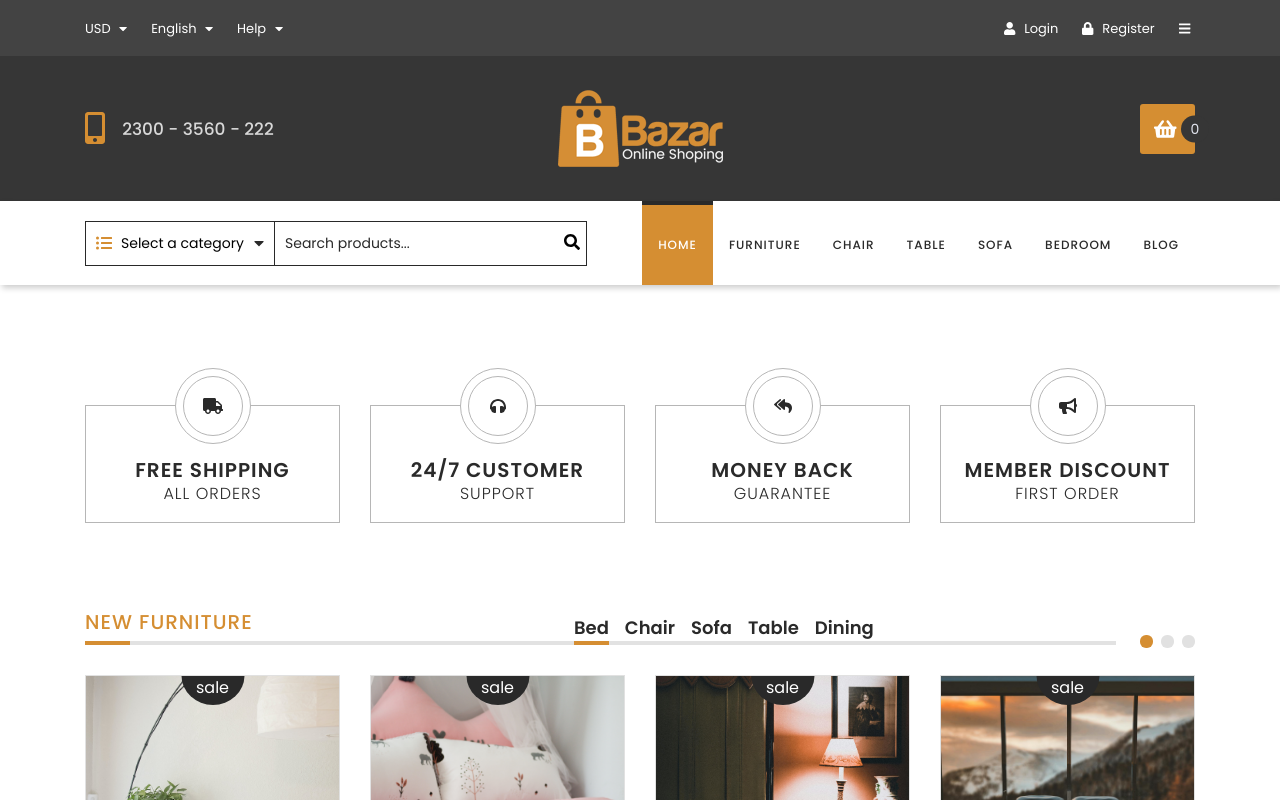
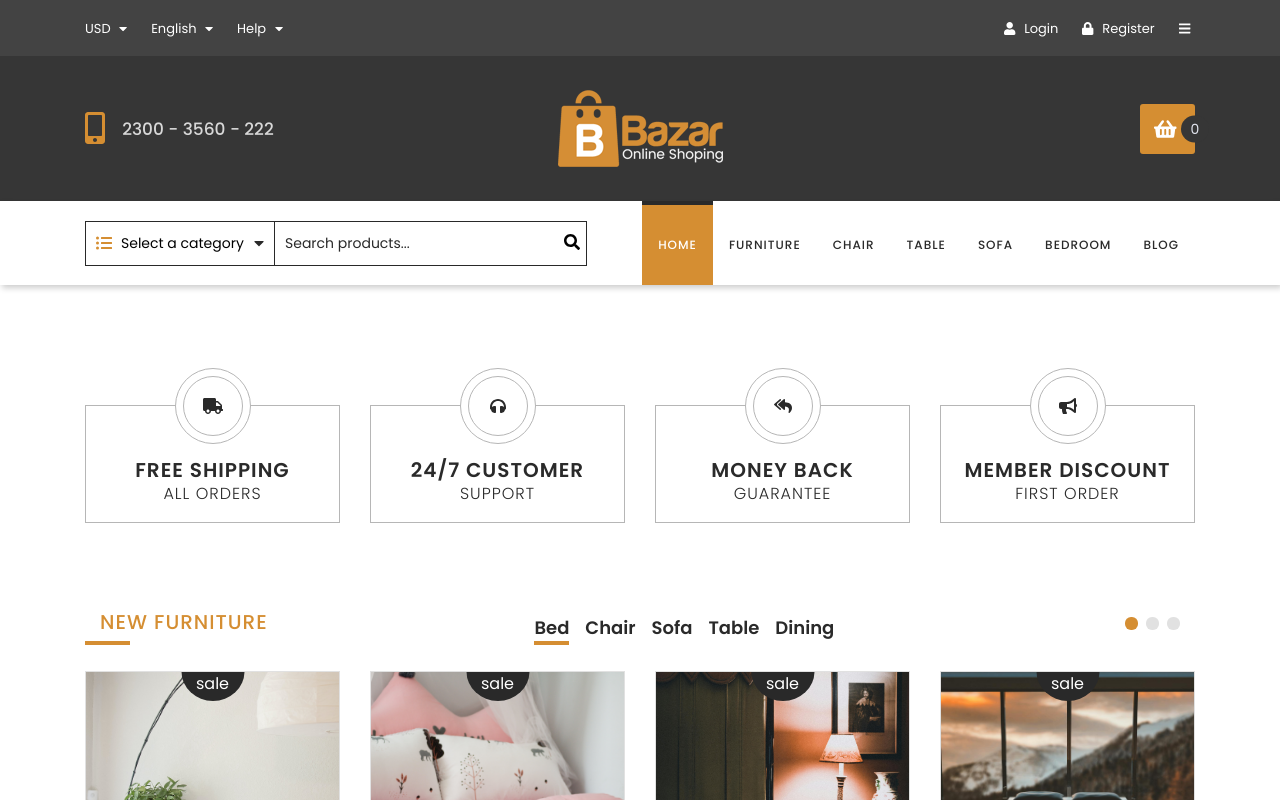
Before and after one commit to matwjablonski/wdp-2403-01, a React (Create React App) app: page / in a window 1280 px wide. Shown: the top 800 px of the page. Built offline with nearby package versions, Linux system fonts and the light colour scheme.

Commit message:
Fix RWD styles for panel bar and menu

```diff
--- a/src/components/features/NewFurniture/NewFurniture.js
+++ b/src/components/features/NewFurniture/NewFurniture.js
@@ -86,11 +86,10 @@ class NewFurniture extends React.Component {
         <div className={styles.root}>
           <div className='container'>
             <div className={styles.panelBar}>
-              <div className='row no-gutters align-items-end'>
               <div className={'col-auto ' + styles.heading}>
                 <h3>New furniture</h3>
               </div>
-                <div className={'col ' + styles.menu}>
+              <div className={'col-auto ' + styles.menu}>
                 <ul>
                   {categories.map(item => (
                     <li key={item.id}>
@@ -104,12 +103,8 @@ class NewFurniture extends React.Component {
                   ))}
                 </ul>
               </div>
-                <div
-                  className={'col-auto ' + styles.dots}
-                  onDoubleClick={this.toggleShowAllProducts}
-                >
+              <div className={'col-auto ' + styles.dots}>
                 <ul>{dots}</ul>
-                </div>
               </div>
             </div>
             <div className='row justify-content-center'>
--- a/src/components/features/NewFurniture/NewFurniture.module.scss
+++ b/src/components/features/NewFurniture/NewFurniture.module.scss
@@ -18,6 +18,16 @@
   .panelBar {
     margin-bottom: 30px;
     position: relative;
+    display: flex;
+    gap: 10px 0;
+    align-items: end;
+    flex-direction: row;
+    flex-wrap: wrap;
+    justify-content: space-between;
+
+    @media (max-width: 600px) {
+      justify-content: center;
+     }
 
     :global(.row) > * {
       border-bottom: 4px solid $panelbar-border;
@@ -80,16 +90,18 @@
     }
 
     .dots {
-      position: absolute;
-      right: 0;
-      top: 0;
+      display: flex;
+      align-self: center;
 
       ul {
+        display: flex;
+        flex-wrap: wrap;
+        row-gap: 5px;
+        align-items: center;
         margin: 0;
-        padding: 0 0 0 1rem;
+        padding: 2px 0 0 1rem;
         list-style: none;
         background-color: $panelbar-bg;
-        transform: translateY(15px);
 
         li {
           display: inline-block;
```
Lines whose indentation alone changed are shown as unchanged.
